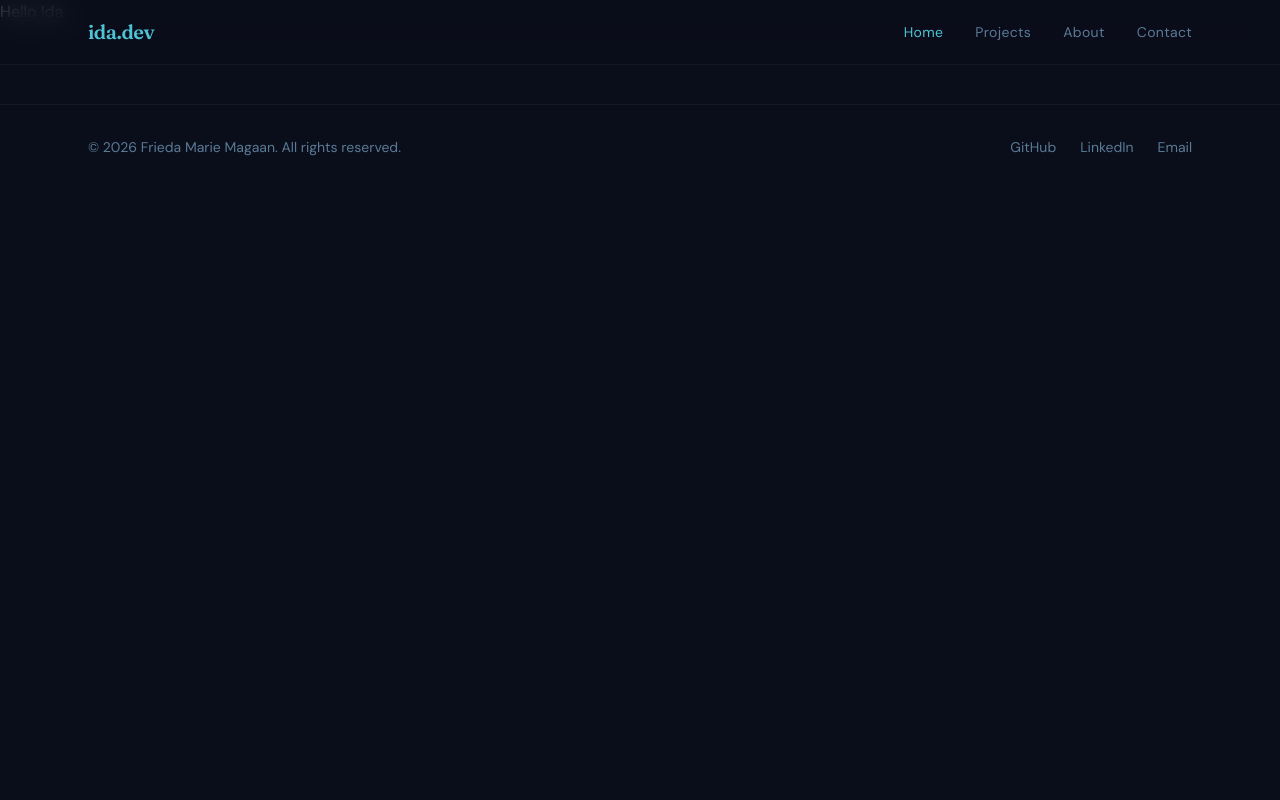
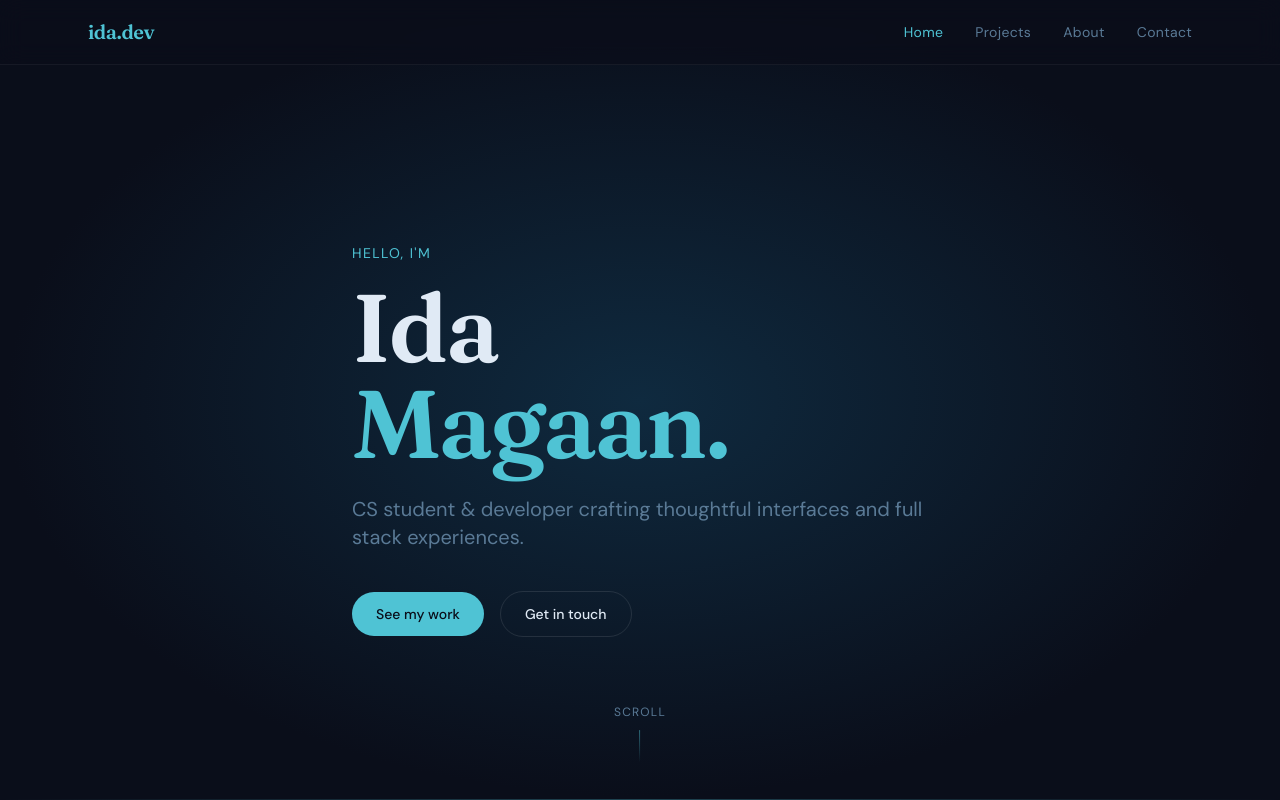
Before and after one commit to fredshekken/ida-portfolio, a Next.js app: page / in a window 1280 px wide. Shown: the top 800 px of the page. Built offline with nearby package versions, Linux system fonts and the light colour scheme.

Commit message:
feat: add hero section

```diff
--- a/src/app/globals.css
+++ b/src/app/globals.css
@@ -3,6 +3,11 @@
 @tailwind utilities;
 
 @layer base {
+  :root {
+    --accent: #4fc3d4;
+    --surface: #0a0e1a;
+  }
+
   html {
     scroll-behavior: smooth;
   }
--- a/src/app/page.tsx
+++ b/src/app/page.tsx
@@ -1,7 +1,9 @@
+import HeroSection from "@/components/sections/HeroSection";
+
 export default function Home() {
   return (
     <main>
-      <h1>Hello Ida</h1>
+      <HeroSection />
     </main>
   );
 }
--- /dev/null
+++ b/src/components/sections/HeroSection.tsx
@@ -0,0 +1,83 @@
+"use client";
+
+import { motion } from "framer-motion";
+import Link from "next/link";
+
+export default function HeroSection() {
+  return (
+    <section className="relative min-h-screen flex items-center justify-center overflow-hidden">
+      {/* Background gradient */}
+      <div className="absolute inset-0 bg-surface">
+        <div className="absolute inset-0 bg-[radial-gradient(ellipse_at_center,_#0f2a3f_0%,_#0a0e1a_70%)]" />
+        <div className="absolute bottom-0 left-0 right-0 h-px bg-gradient-to-r from-transparent via-accent/30 to-transparent" />
+      </div>
+
+      {/* Content */}
+      <div className="relative z-10 max-w-6xl mx-auto px-6 pt-20">
+        <motion.p
+          initial={{ opacity: 0, y: 20 }}
+          animate={{ opacity: 1, y: 0 }}
+          transition={{ duration: 0.5, delay: 0.1 }}
+          className="text-accent text-sm tracking-widest uppercase mb-4"
+        >
+          Hello, I'm
+        </motion.p>
+
+        <motion.h1
+          initial={{ opacity: 0, y: 30 }}
+          animate={{ opacity: 1, y: 0 }}
+          transition={{ duration: 0.6, delay: 0.2 }}
+          className="font-display text-6xl md:text-8xl text-text font-semibold leading-none tracking-tight mb-6"
+        >
+          Ida
+          <br />
+          <span className="text-accent">Magaan.</span>
+        </motion.h1>
+
+        <motion.p
+          initial={{ opacity: 0, y: 20 }}
+          animate={{ opacity: 1, y: 0 }}
+          transition={{ duration: 0.5, delay: 0.4 }}
+          className="text-muted text-lg md:text-xl max-w-xl mb-10 leading-relaxed"
+        >
+          CS student & developer crafting thoughtful interfaces and full stack experiences.
+        </motion.p>
+
+        <motion.div
+          initial={{ opacity: 0, y: 20 }}
+          animate={{ opacity: 1, y: 0 }}
+          transition={{ duration: 0.5, delay: 0.6 }}
+          className="flex items-center gap-4"
+        >
+          <Link
+            href="/projects"
+            className="px-6 py-3 bg-accent text-surface text-sm font-medium rounded-full hover:bg-accent/80 transition-colors duration-200"
+          >
+            See my work
+          </Link>
+          <Link
+            href="/contact"
+            className="px-6 py-3 border border-white/10 text-text text-sm font-medium rounded-full hover:border-accent/50 transition-colors duration-200"
+          >
+            Get in touch
+          </Link>
+        </motion.div>
+      </div>
+
+      {/* Scroll indicator */}
+      <motion.div
+        initial={{ opacity: 0 }}
+        animate={{ opacity: 1 }}
+        transition={{ delay: 1.2, duration: 0.5 }}
+        className="absolute bottom-10 left-1/2 -translate-x-1/2 flex flex-col items-center gap-2"
+      >
+        <span className="text-muted text-xs tracking-widest uppercase">Scroll</span>
+        <motion.div
+          animate={{ y: [0, 6, 0] }}
+          transition={{ repeat: Infinity, duration: 1.5 }}
+          className="w-px h-8 bg-gradient-to-b from-accent/50 to-transparent"
+        />
+      </motion.div>
+    </section>
+  );
+}
```
